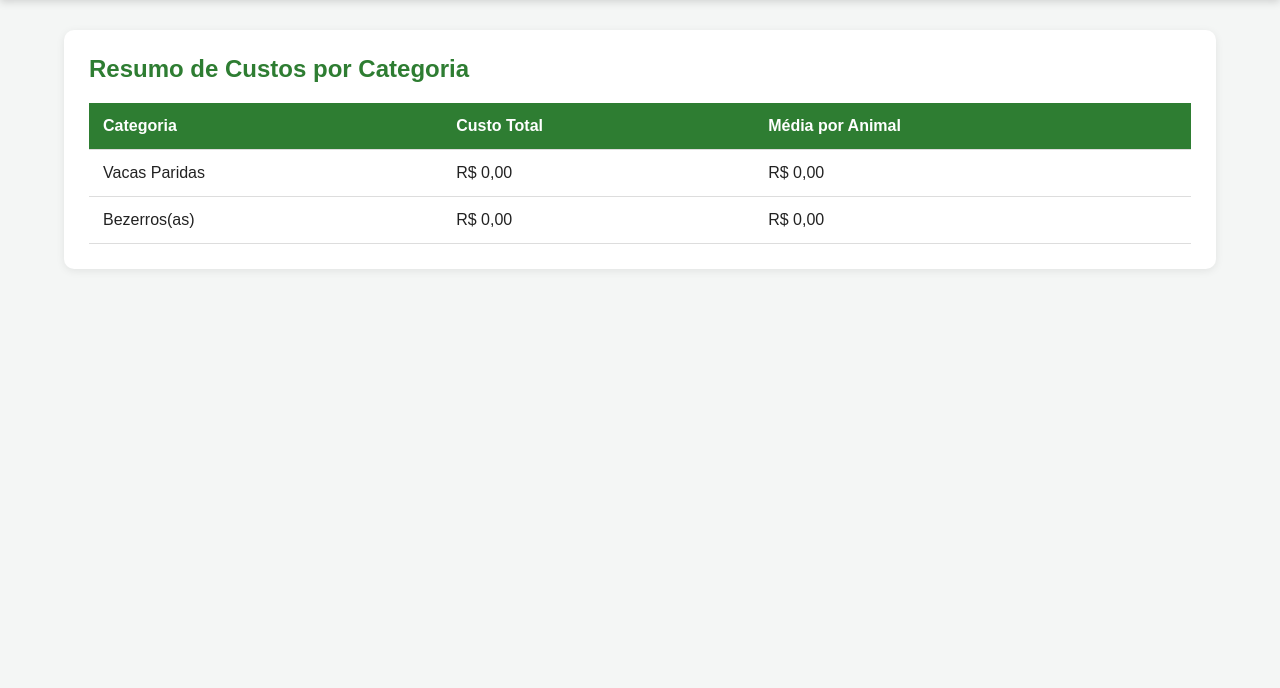
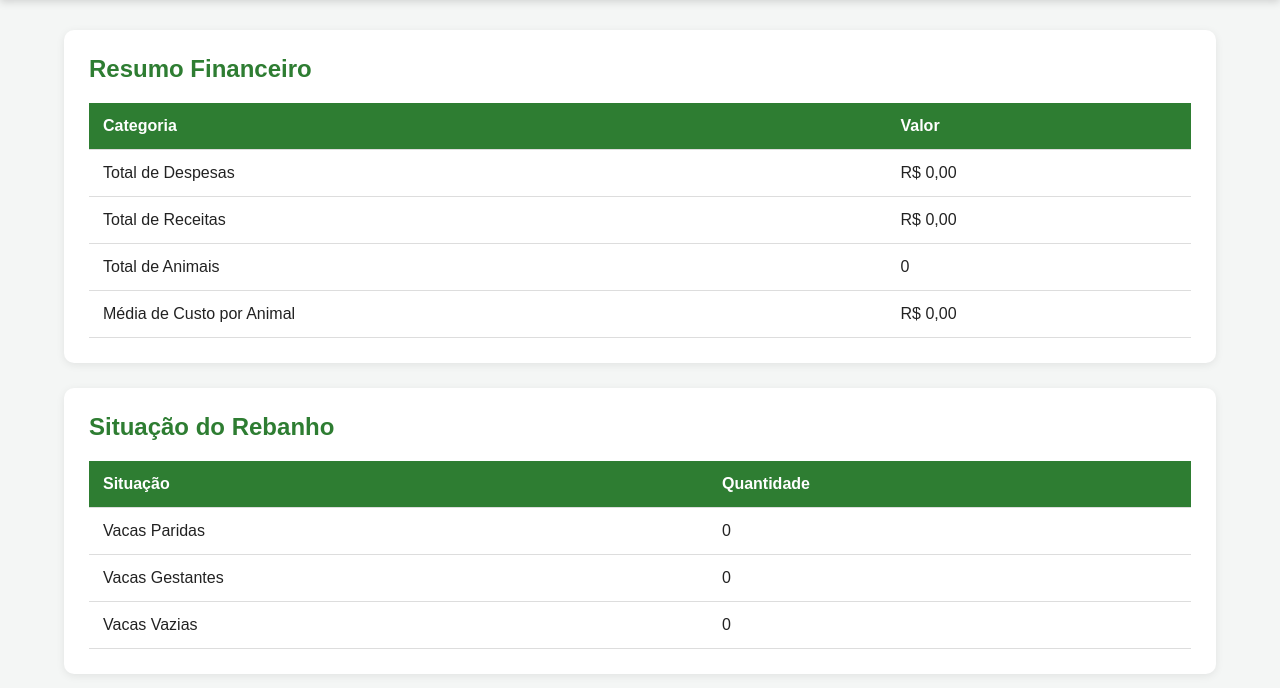
Before and after one commit to Vanzella2929/Agrogestor, a Flask app: page /relatorios in a window 1280 px wide. Shown: the part 78-766 px from the top of the page. Run offline with Flask 3, Linux system fonts and the light colour scheme; data that the repository does not hold is empty.

Commit message:
update relatorios.html to enhance financial summary and herd status sections

```diff
--- a/templates/relatorios.html
+++ b/templates/relatorios.html
@@ -1,28 +1,95 @@
 {% extends 'base.html' %}
 
 {% block conteudo %}
+
 <section class="card">
-  <h2>Resumo de Custos por Categoria</h2>
+
+    <h2>Resumo Financeiro</h2>
+
     <table>
+
         <thead>
             <tr>
                 <th>Categoria</th>
-        <th>Custo Total</th>
-        <th>Média por Animal</th>
+                <th>Valor</th>
             </tr>
         </thead>
+
         <tbody>
+
+            <tr>
+                <td>Total de Despesas</td>
+
+                <td>
+                    R$ {{ "%.2f"|format(total_despesas)|replace(".", ",") }}
+                </td>
+            </tr>
+
+            <tr>
+                <td>Total de Receitas</td>
+
+                <td>
+                    R$ {{ "%.2f"|format(total_receitas)|replace(".", ",") }}
+                </td>
+            </tr>
+
+            <tr>
+                <td>Total de Animais</td>
+
+                <td>
+                    {{ total_animais }}
+                </td>
+            </tr>
+
+            <tr>
+                <td>Média de Custo por Animal</td>
+
+                <td>
+                    R$ {{ "%.2f"|format(media_por_animal)|replace(".", ",") }}
+                </td>
+            </tr>
+
+        </tbody>
+
+    </table>
+
+</section>
+
+
+<section class="card">
+
+    <h2>Situação do Rebanho</h2>
+
+    <table>
+
+        <thead>
+            <tr>
+                <th>Situação</th>
+                <th>Quantidade</th>
+            </tr>
+        </thead>
+
+        <tbody>
+
             <tr>
                 <td>Vacas Paridas</td>
-        <td>R$ 0,00</td>
-        <td>R$ 0,00</td>
+                <td>{{ vacas_paridas }}</td>
             </tr>
+
             <tr>
-        <td>Bezerros(as)</td>
-        <td>R$ 0,00</td>
-        <td>R$ 0,00</td>
+                <td>Vacas Gestantes</td>
+                <td>{{ vacas_gestantes }}</td>
             </tr>
+
+            <tr>
+                <td>Vacas Vazias</td>
+                <td>{{ vacas_vazias }}</td>
+            </tr>
+
         </tbody>
+
     </table>
+
 </section>
+
 {% endblock %}
```
Lines whose indentation alone changed are shown as unchanged.
